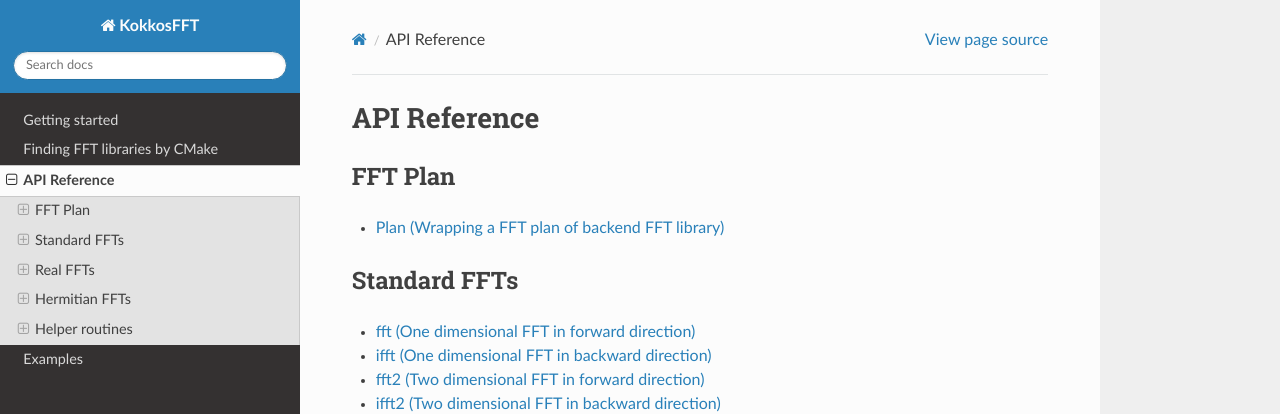
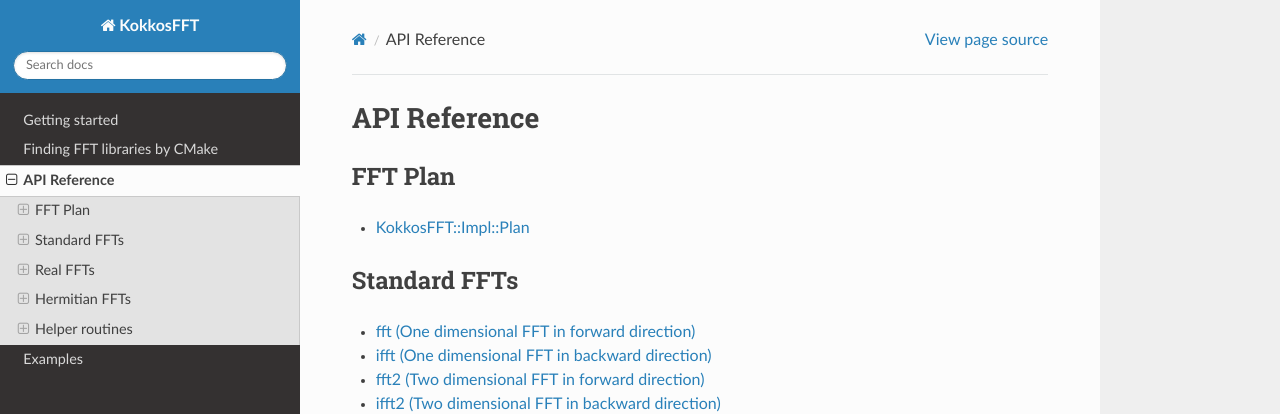
Before and after one commit to kokkos/kokkos-fft, a Sphinx documentation site: the page built from docs/api_reference.rst, in a window 1280 px wide and 1181 px high. Shown: the top 414 px of the window. Built offline with Sphinx 7.4.7 and the Read the Docs theme 2.0.0, drawn with Linux system fonts in a browser that asks for light colours.

Commit message:
Improve docs for APIs

```diff
--- a/docs/api_reference.rst
+++ b/docs/api_reference.rst
@@ -9,7 +9,7 @@
 .. toctree::
    :maxdepth: 1
 
-   Plan (Wrapping a FFT plan of backend FFT library) <api/plan>
+   api/plan
 
 Standard FFTs
 -------------
--- a/docs/intro/building.rst
+++ b/docs/intro/building.rst
@@ -12,8 +12,7 @@
 -----------------
 
 KokkosFFT relies on quite basic functionalieis of Kokkos, and thus it is supposed to work with compilers used for `Kokkos <https://kokkos.org/kokkos-core-wiki/requirements.html>`_.
-However, we have not tested all the listed compilers there and recommend the following compilers for each device.
-
+However, we have not tested all the listed compilers there and thus recommend the following compilers which we use frequently for testing.
 * ``gcc 8.3.0+`` - CPUs
 * ``IntelLLVM 2023.0.0+`` - CPUs, Intel GPUs
 * ``nvcc 12.0.0+`` - NVIDIA GPUs
```
Also changed, not shown: 1 other file.
